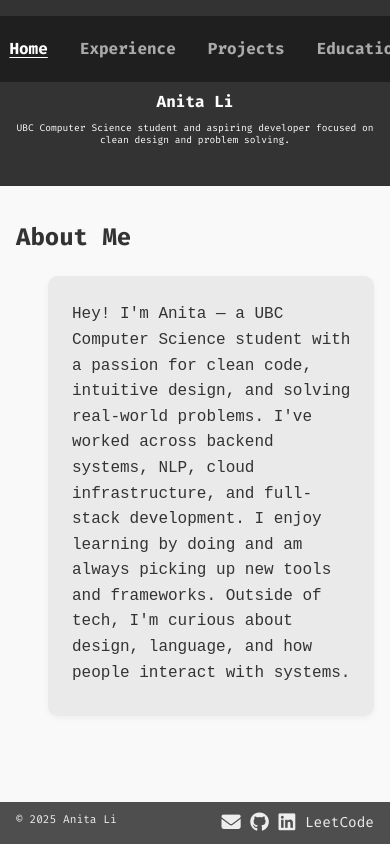
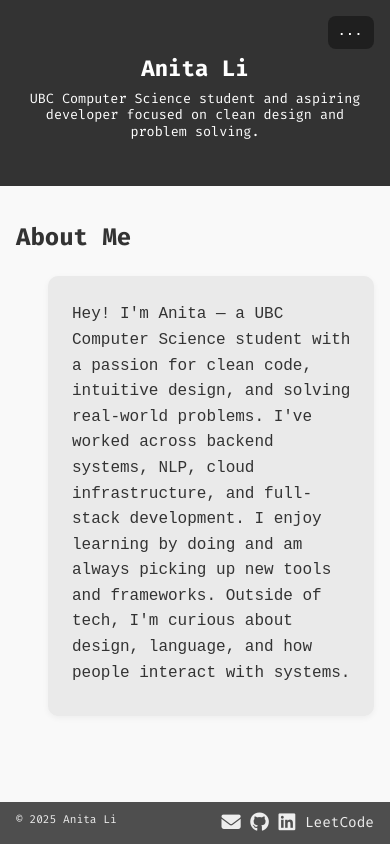
Before and after one commit to anitalidev/AnitasWebsite, a React (Vite) app in the folder frontend/: page /home in a window 390 px wide. Built offline with nearby package versions, Linux system fonts and the light colour scheme; the HTML template or start-up script is replaced by a standard one.

Commit message:
Improve accesssibility (mobile edited view)

```diff
--- a/frontend/src/components/NavigationBar.jsx
+++ b/frontend/src/components/NavigationBar.jsx
@@ -1,23 +1,48 @@
 import NavigationItem from "./NavigationItem.jsx";
-import { useLocation } from "react-router-dom";
+import { useLocation, useNavigate } from "react-router-dom";
+import { useState } from "react";
 
 export default function NavigationBar({ title, navs }) {
     const location = useLocation();
+    const navigate = useNavigate();
+    const [menuOpen, setMenuOpen] = useState(false);
 
     return (
-        <div className='navbar-wrapper'>
-            <nav className='navbar'>
-                <span className='navbar-name'> { title } </span>
-                {
-                    navs.map((nav) => (
+        <>
+            <div className='navbar-wrapper'>
+                <nav className='navbar'>
+                    <span className='navbar-name'> { title } </span>
+                    {navs.map((nav) => (
                         <NavigationItem
                             key={nav.path}
                             selected={location.pathname === nav.path}
                             {...nav}
                         />
-                    ))
-                }
-            </nav>
-        </div>
+                    ))}
+                </nav>
+            </div>
+
+            <button
+                className='mobile-nav-btn'
+                onClick={() => setMenuOpen(o => !o)}
+                aria-label="Navigation menu"
+            >
+                ···
+            </button>
+
+            {menuOpen && (
+                <div className='mobile-nav-menu'>
+                    {navs.map(nav => (
+                        <a
+                            key={nav.path}
+                            className={location.pathname === nav.path ? 'selected' : undefined}
+                            onClick={() => { navigate(nav.path); setMenuOpen(false); }}
+                        >
+                            {nav.label}
+                        </a>
+                    ))}
+                </div>
+            )}
+        </>
     )
 }
--- a/frontend/src/index.css
+++ b/frontend/src/index.css
@@ -58,6 +58,60 @@ body {
 }
 
 .navbar a.selected {
+    color: #fff;
+    text-decoration: underline;
+    text-underline-offset: 3px;
+}
+
+/* ========== Mobile Nav ========== */
+.mobile-nav-btn {
+    display: none;
+    position: fixed;
+    top: 1rem;
+    right: 1rem;
+    z-index: 200;
+    background: rgba(28, 28, 28, 0.86);
+    backdrop-filter: blur(0.6px);
+    color: #fff;
+    border: none;
+    border-radius: 8px;
+    padding: 0.35rem 0.65rem;
+    font-size: 1.2rem;
+    letter-spacing: 2px;
+    cursor: pointer;
+}
+
+.mobile-nav-menu {
+    position: fixed;
+    top: 3.2rem;
+    right: 1rem;
+    z-index: 200;
+    background: rgba(28, 28, 28, 0.86);
+    backdrop-filter: blur(0.6px);
+    border-radius: 8px;
+    padding: 0.4rem;
+    display: flex;
+    flex-direction: column;
+    gap: 0.15rem;
+    min-width: 130px;
+}
+
+.mobile-nav-menu a {
+    color: #aaa;
+    text-decoration: none;
+    padding: 0.35rem 0.75rem;
+    border-radius: 6px;
+    font-size: 0.9rem;
+    cursor: pointer;
+    font-weight: bold;
+}
+
+.mobile-nav-menu a:hover {
+    color: #fff;
+    background: #333;
+}
+
+.mobile-nav-menu a.selected {
     color: #fff;
     text-decoration: underline;
     text-underline-offset: 3px;
@@ -420,16 +474,23 @@ pre {
         flex-direction: column;
     }
 
+    .navbar-wrapper {
+        display: none;
+    }
+
+    .mobile-nav-btn {
+        display: block;
+    }
+
     .main-content {
         padding: 0 1rem 2rem;
     }
 
     .hero {
-        font-size: 1rem;
         width: calc(100% + 2rem);
         margin-left: -1rem;
         margin-right: -1rem;
-        padding: 4rem 1rem 1.5rem;
+        padding: 0.4rem 1rem;
         box-sizing: border-box;
     }
 
```
